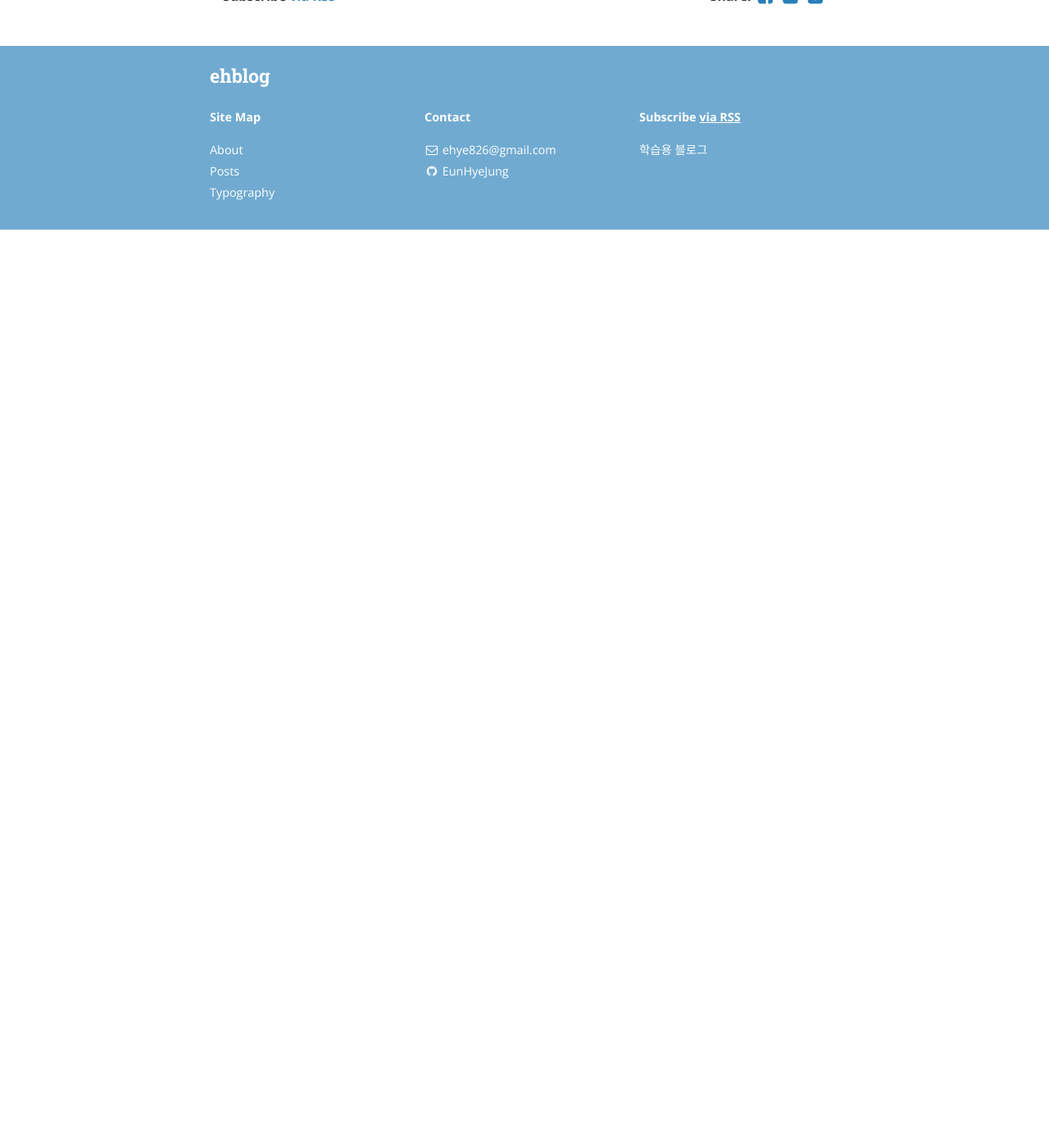
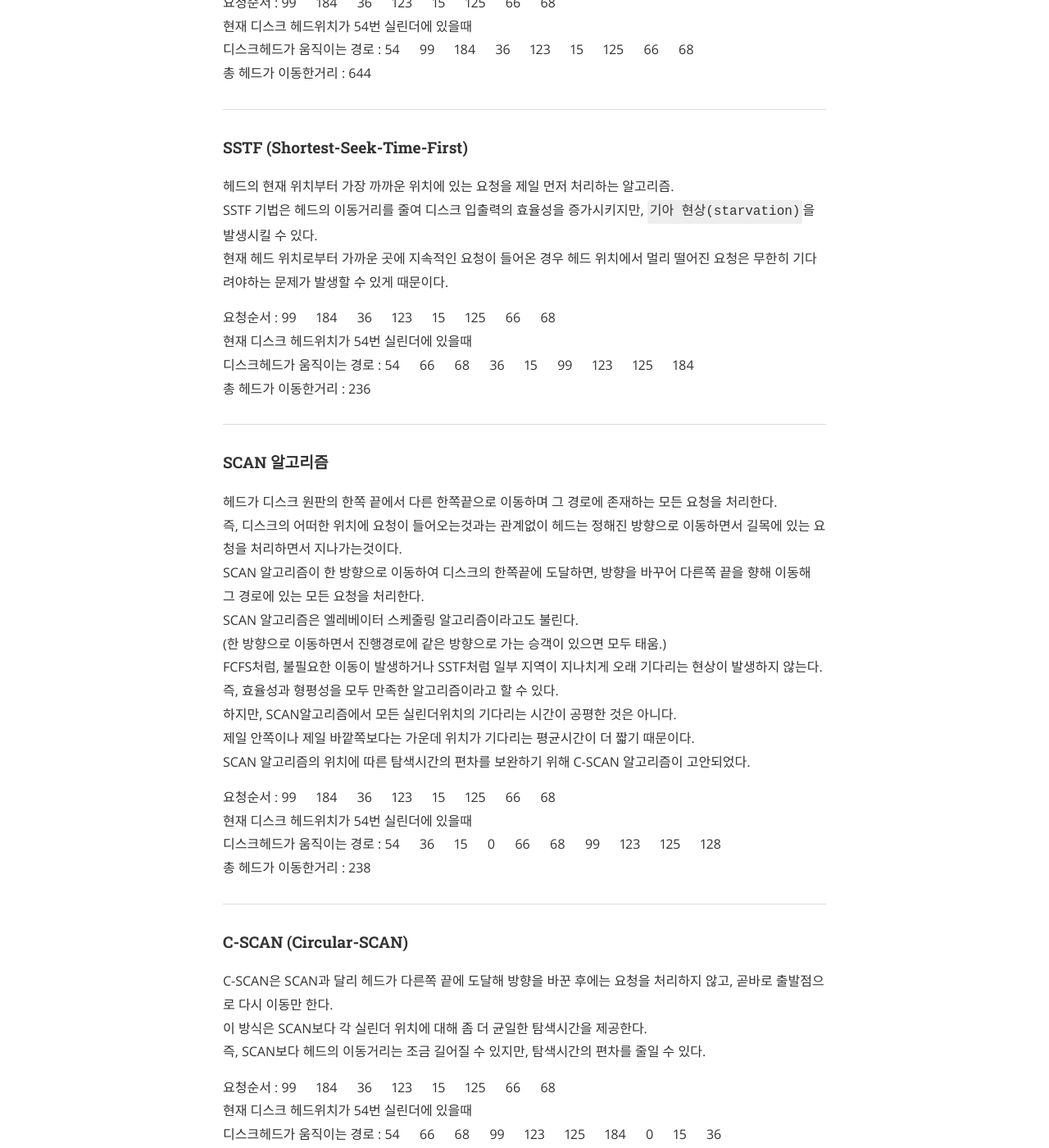
Before and after one commit to EunHyeJung/EunHyeJung.github.io, a Jekyll site: the page built from _posts/Os/2018-07-30-operatingsystem-study17.md, in a window 1280 px wide and 1400 px high, scrolled down 2545 px. Shown: the whole window at 82% size. Built offline with Jekyll 4.4.1, drawn with Linux system fonts in a browser that asks for light colours; nearby versions of some CDN libraries; comment, search, counter and statistics services are not loaded; before the commit the page ends 2825 px from its top, so only the background shows below that; some of the changed text lies outside the part shown.

Commit message:
디스크 스케줄링 기법 내용 추가

```diff
--- a/_posts/Os/2018-07-30-operatingsystem-study17.md
+++ b/_posts/Os/2018-07-30-operatingsystem-study17.md
@@ -59,6 +59,78 @@ cover:  "/assets/instacode.png"
   디스크 스케줄링의 가장 중요한 목표는 `디스크 헤더의 이동 거리를 줄이는것`이다.
 
 
+#### FCFS (First-Come-First-Served) 스케줄링
+
+디스크에 먼저 들어온 요청을 먼저 처리하는 방식
+FCFS 스케줄링이 적용되는 디스크에서 최악의 경우, 입출력 요청이 디스크의 한쪽끝과 반대쪽끝에 번갈아 도착한다면, 디스크는 계속 왕벽하며 일을 처리해야 하므로 탐색시간이 매우 많이 늘어날 수 있다.
+
+요청순서 : 99 　  184 　   36 　   123 　   15 　   125 　   66 　   68
+현재 디스크 헤드위치가 54번 실린더에 있을때
+디스크헤드가 움직이는 경로  : 54 　  99 　  184 　   36 　   123 　   15 　   125 　   66 　   68
+총 헤드가 이동한거리 : 644
+
+
+_ _ _
+
+
+#### SSTF (Shortest-Seek-Time-First)
+
+헤드의 현재 위치부터 가장 까까운 위치에 있는 요청을 제일 먼저 처리하는 알고리즘.
+SSTF 기법은 헤드의 이동거리를 줄여 디스크 입출력의 효율성을 증가시키지만, `기아 현상(starvation)`을 발생시킬 수 있다.
+현재 헤드 위치로부터 가까운 곳에 지속적인 요청이 들어온 경우 헤드 위치에서 멀리 떨어진 요청은 무한히 기다려야하는 문제가 발생할 수 있게 때문이다.
+
+요청순서 : 99 　  184 　   36 　   123 　   15 　   125 　   66 　   68
+현재 디스크 헤드위치가 54번 실린더에 있을때
+디스크헤드가 움직이는 경로  : 54 　  66 　  68 　   36 　   15 　   99 　   123 　   125 　   184
+총 헤드가 이동한거리 : 236
+
+
+_ _ _
+
+
+#### SCAN 알고리즘
+
+
+헤드가 디스크 원판의 한쪽 끝에서 다른 한쪽끝으로 이동하며 그 경로에 존재하는 모든 요청을 처리한다.
+즉, 디스크의 어떠한 위치에 요청이 들어오는것과는 관계없이 헤드는 정해진 방향으로 이동하면서 길목에 있는  요청을 처리하면서 지나가는것이다.
+SCAN 알고리즘이 한 방향으로 이동하여 디스크의 한쪽끝에 도달하면, 방향을 바꾸어 다른쪽 끝을 향해 이동해 그 경로에 있는 모든 요청을 처리한다.
+SCAN 알고리즘은 엘레베이터 스케줄링 알고리즘이라고도 불린다.
+(한 방향으로 이동하면서 진행경로에 같은 방향으로 가는 승객이 있으면 모두 태움.)
+FCFS처럼, 불필요한 이동이 발생하거나 SSTF처럼 일부 지역이 지나치게 오래 기다리는 현상이 발생하지 않는다. 즉, 효율성과 형평성을 모두 만족한 알고리즘이라고 할 수 있다.
+하지만, SCAN알고리즘에서 모든 실린더위치의 기다리는 시간이 공평한 것은 아니다.
+제일 안쪽이나 제일 바깥쪽보다는 가운데 위치가 기다리는 평균시간이 더 짧기 때문이다.
+SCAN 알고리즘의 위치에 따른 탐색시간의 편차를 보완하기 위해 C-SCAN 알고리즘이 고안되었다.
+
+요청순서 : 99 　  184 　   36 　   123 　   15 　   125 　   66 　   68
+현재 디스크 헤드위치가 54번 실린더에 있을때
+디스크헤드가 움직이는 경로  : 54 　  36 　  15 　   0 　   66 　   68 　   99 　   123 　   125 　   128
+총 헤드가 이동한거리 : 238
+
+
+_ _ _
+
+
+#### C-SCAN (Circular-SCAN)
+
+C-SCAN은 SCAN과 달리 헤드가 다른쪽 끝에 도달해 방향을 바꾼 후에는 요청을 처리하지 않고, 곧바로 출발점으로 다시 이동만 한다.
+이 방식은 SCAN보다 각 실린더 위치에 대해 좀 더 균일한 탐색시간을 제공한다.
+즉, SCAN보다 헤드의 이동거리는 조금 길어질 수 있지만, 탐색시간의 편차를 줄일 수 있다.
+
+요청순서 : 99 　  184 　   36 　   123 　   15 　   125 　   66 　   68
+현재 디스크 헤드위치가 54번 실린더에 있을때
+디스크헤드가 움직이는 경로  : 54 　  66 　  68 　   99 　   123 　   125 　   184 　  0 　   15 　   36
+총 헤드가 이동한거리 :  380
+
+
+_ _ _
+
+
+#### LOOK과 C-LOOK
+
+SCAN 알고리즘은 요청의 존재 여부와 관계없이 헤드가 무조건 디스크의 한쪽끝에서 다른쪽 끝으로 이동한다.
+이에 비해 `LOOK`은 한쪽방향으로 이동중이다가 그 방향으로 전방에 더 이상 대기중인 요청이 없으면, 헤드의 이동방향을 즉시 반대방향으로 바꾸는 스케줄링 방식이다.
+`C-LOOK`은 전방에 요청이 없을 때, 방향을 바꾼다는 측면에서는 LOOK과 유사하며, 한쪽방향으로 이동할때에만 요청을 처리한다는 점에서 C-SCAN과 유사하다.
+SCAN,C-SCAN 및 이들을 활용한 LOOK, C-LOOK 등의 스케줄링 알고리즘이 디스크 입출력이 많은 시스템에서 FCFS나 SSTF에 비해 효율적인것으로 알려져 있다.
 
 
 - - -
```
